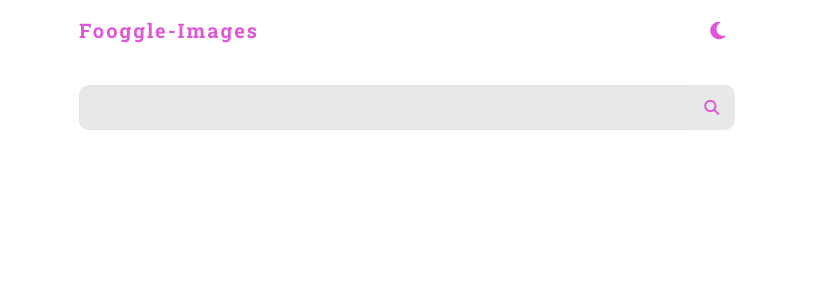
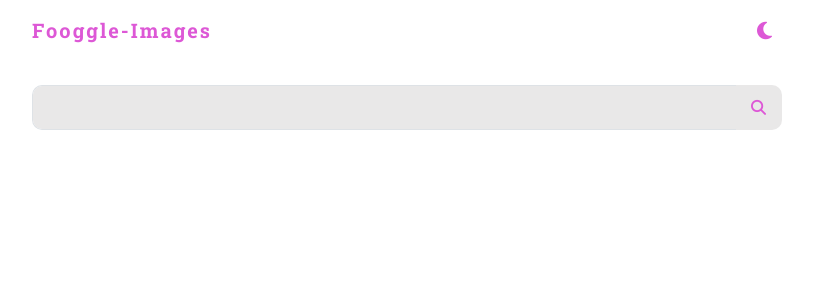
Before and after one commit to natelufuluabo/foogle-images, a React (Create React App) app: page / in a window 1280 px wide. Shown: the top 300 px of the page, without its empty margins (233-1046 px from the left). Built offline with nearby package versions, Linux system fonts and the light colour scheme.

Commit message:
styled images shown on screen

```diff
--- a/src/Components/ImageList.js
+++ b/src/Components/ImageList.js
@@ -1,6 +1,7 @@
 import { useRecoilValue } from "recoil";
 import { searchResultsAtom } from '../Utilities/atoms';
 import ImageShow from "./ImageShow";
+import './styles.css';
 
 const ImageList = () => {
     const imagesFetched = useRecoilValue(searchResultsAtom);
@@ -11,7 +12,7 @@ const ImageList = () => {
         />
     ))
     return (
-        <div className="grid gap-3">
+        <div className="col-sm-12 col-md-12 col-lg-8 d-flex flex-lg-row flex-md-column flex-sm-column flex-wrap gap-3 justify-content-center imagesContainer">
            {imagesRendering}
         </div>
     )
--- a/src/Components/ImageShow.js
+++ b/src/Components/ImageShow.js
@@ -1,7 +1,9 @@
+import './styles.css';
+
 const ImageShow = ({ imgSrc, altText }) => {
     return (
-        <div className="col-lg-3 col-md-12 col-sm-12">
-            <img src={imgSrc} alt={altText} />
+        <div className="col-lg-4 col-md-12 col-sm-12 imageBox">
+            <img width="100%" height="auto" src={imgSrc} alt={altText} />
         </div>
     )
 }
--- a/src/Components/NavBar.js
+++ b/src/Components/NavBar.js
@@ -8,7 +8,7 @@ const NavBar = () => {
         appTheme === 'light' ? setAppTheme('dark'):setAppTheme('light')
     }
     return(
-        <nav className="navbar sticky-top d-flex flex-row col-sm-12 col-md-12 col-lg-7 pt-3">
+        <nav className="navbar d-flex flex-row col-sm-12 col-md-12 col-lg-8 pt-3">
             {/* eslint-disable-next-line */}
             <a id={appTheme === 'light' ? 'websiteTitle-light' : 'websiteTitle-dark'} className="navbar-brand" href="#">
                 Fooggle-Images
--- a/src/Components/SearchBar.js
+++ b/src/Components/SearchBar.js
@@ -16,7 +16,7 @@ const SearchBar = () => {
         setUserInput('');
     }
     return (
-        <div className="col-sm-12 col-md-12 col-lg-7 searchContainer">
+        <div className="col-sm-12 col-md-12 col-lg-8 searchContainer">
             <div class="input-group">
                 <input type="text" class="form-control p-3 searchInput" value={userInput} onChange={handleChange}/>
                 <div class="input-group-append">
--- a/src/Components/styles.css
+++ b/src/Components/styles.css
@@ -75,11 +75,21 @@ nav {
 
 /* General styling */
 
-@media (min-width: 1024px)  {
+@media (min-width: 1000px)  {
     nav,
-    .searchContainer {
+    .searchContainer,
+    .imagesContainer {
         margin-right: auto;
         margin-left: auto;
+    }
+
+    .imageBox {
+        width: 45%;
+    }
+
+    img {
+        height: 100%;
+        width: 100%;
     }
 }
 
```
